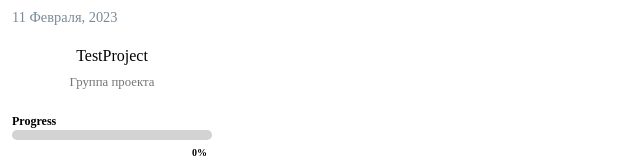
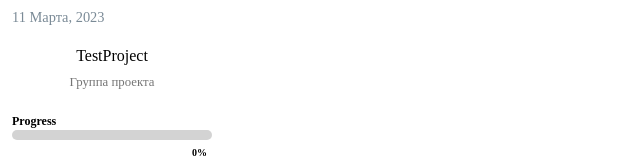
Before and after one commit to boykoxvb/project-manager, a Vue app: page /testing in a window 1280 px wide. Shown: the top 160 px of the page, without its empty margins (0-640 px from the left). Built offline with nearby package versions, Linux system fonts and the light colour scheme.

Commit message:
Добавил отслеживание дедлайна

```diff
--- a/src/classes/Project.ts
+++ b/src/classes/Project.ts
@@ -42,7 +42,7 @@ export default class Project implements IDateString {
     public dateString(date: Date | undefined | null): string {
         if (!date) { return 'Бессрочный' }
         var d: string = date.getDate().toString()
-        var m: string = Months[date.getMonth()]
+        var m: string = Months[date.getMonth() + 1]
         var y: string = date.getFullYear().toString()
         return d + ' ' + m + ', ' + y
     }
--- a/src/components/ProjectCard/CardCompact.vue
+++ b/src/components/ProjectCard/CardCompact.vue
@@ -7,8 +7,9 @@
         >
             <div class="header">
                 <div class="deadline">
-                    <div v-if="!isEditing">
+                    <div class="deadline-container" v-if="!isEditing">
                         {{ project.dateString(project.deadline) }}
+                        <div v-if="deadlineIsExpired" class="deadline-flag"></div>
                     </div>
                     <input
                     v-if="isEditing"
@@ -168,6 +169,23 @@ export default defineComponent ({
             projectBuffer = { project: props.project }
         }
 
+        /* Отслеживание дедлайна */
+        const currentDateTime = ref(new Date())
+        const deadlineIsExpired = ref(props.project.deadline ? props.project.deadline < currentDateTime.value : false)
+        const deadline = computed(() => props.project.deadline)
+
+        setInterval(() => {
+            currentDateTime.value = new Date()
+            if (!props.project.deadline) return
+            if (currentDateTime.value > props.project.deadline) {
+                deadlineIsExpired.value = true
+            }
+        }, 120000)
+
+        watch(deadline, () => {
+            deadlineIsExpired.value = deadline.value ? deadline.value < currentDateTime.value : false
+        })
+
 
         onMounted(() => {
             if (props?.project?.group?.color) {
@@ -185,6 +203,7 @@ export default defineComponent ({
             projectChanged,
             saveChanges,
             cancelChanges,
+            deadlineIsExpired,
         }
     }
 
@@ -282,10 +301,28 @@ export default defineComponent ({
             flex-wrap: nowrap;
 
             .deadline {
+
                 width: 100%;
                 font-size: 0.9rem;
                 height: fit-content;
                 color: rgba(34, 60, 80, 0.6);
+
+                &-container {
+                    display: flex;
+                    align-items: center;
+
+                    .deadline-flag {
+                        margin-left: 7px;
+                        height: 5px;
+                        width: 5px;
+                        background-color: rgb(240, 38, 23);
+                        border-radius: 50%;
+                        // -webkit-box-shadow: 0px 0px 5px 2px rgb(240, 37, 23);;
+                        // -moz-box-shadow: 0px 0px 5px 2px rgb(240, 37, 23);
+                        box-shadow: 0px 0px 4px 2px rgb(240, 37, 23);
+
+                    }
+                }
             }
 
             .tools {
```
